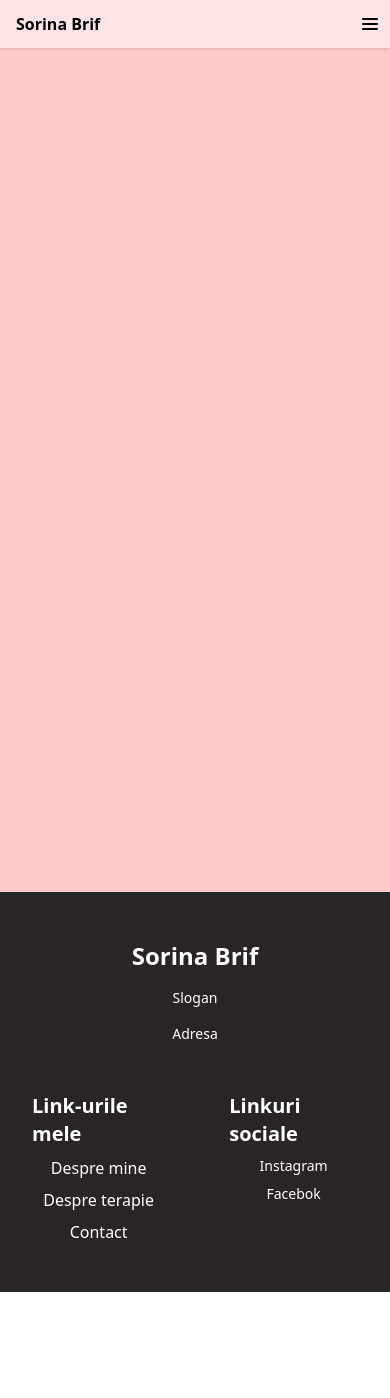
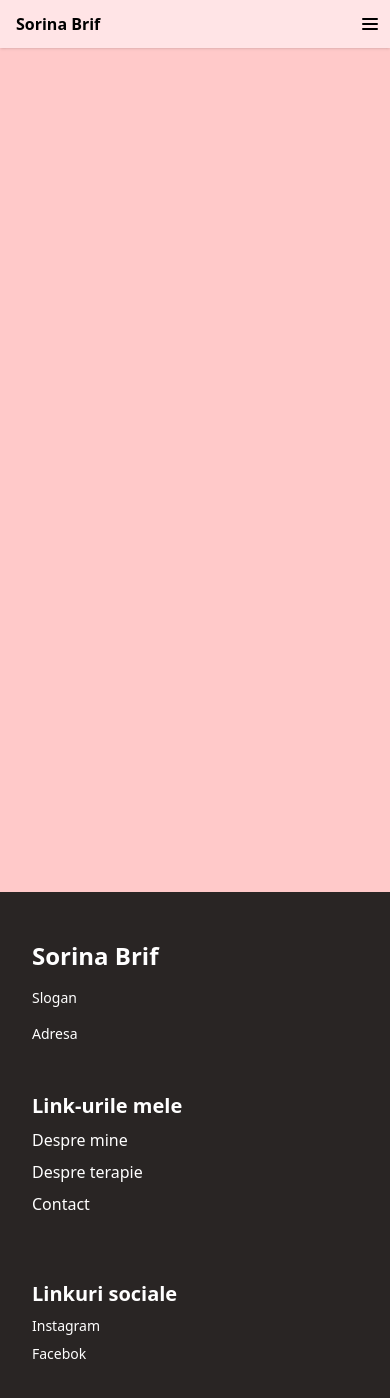
Before and after one commit to antonio-grosu/sorina-brif-website, a Next.js app: page / in a window 390 px wide. Shown: the top 1398 px of the page. Before the commit the page ends 1292 px from the top, so only its background shows below. Built offline with nearby package versions, Linux system fonts and the light colour scheme.

Commit message:
am rezolvat alinierea in footer si animatia pentru hamburger menu

```diff
--- a/components/Footer.tsx
+++ b/components/Footer.tsx
@@ -7,14 +7,14 @@ import Link from "next/link";
 export const Footer = () => {
   return (
     <>
-      <div className="flex flex-col items-center md:flex-row md:justify-between text-white bg-stone-800 py-12 px-8 w-full  h-auto">
-        <div className="flex flex-col gap-4 items-center md:items-start mb-12 md:mb-0">
+      <div className="flex flex-col items-start md:items-center md:flex-row md:justify-between text-white bg-stone-800 py-12 px-8 w-full  h-auto">
+        <div className="flex flex-col gap-4 items-start md:items-center md:items-start mb-12 md:mb-0">
           <h1 className="text-2xl font-semibold">Sorina Brif</h1>
           <p className="text-sm">Slogan</p>
           <p className="text-sm">Adresa</p>
         </div>
-        <div className="flex gap-16">
-          <div className="flex flex-col gap-2 items-center">
+        <div className="flex flex-col md:flex-row gap-16">
+          <div className="flex flex-col gap-2 items-start md:items-center">
             <p className="text-xl font-semibold">Link-urile mele</p>
             <Link href="/about" className="font-sm">
               Despre mine
@@ -26,7 +26,7 @@ export const Footer = () => {
               Contact
             </Link>
           </div>
-          <div className="flex flex-col items-center gap-2">
+          <div className="flex flex-col items-start md:items-center gap-2">
             <p className="text-xl font-semibold">Linkuri sociale</p>
             <Link href={"instagram"} className="text-sm">
               Instagram
--- a/components/Navbar.tsx
+++ b/components/Navbar.tsx
@@ -89,25 +89,26 @@ export const Navbar = () => {
           </svg>
         </button>
       </nav>
-      {/* ideea este sa randez prima oara divul mare si apoi cand se randeaza sa
-      ii dau un translate lui ala mic */}
       {display && (
         <div
           className={`
-          transition-all ease-in duration-500
+          transition-all ease-in duration-300
           flex top-0 md:hidden bg-black/50  w-full min-h-screen absolute `}
           onClick={(e) => {
             let burger = document.getElementById("burger");
             if (e.target != burger) {
-              setDisplay(false);
+              setAnimate(false);
+              setTimeout(() => {
+                setDisplay(false);
+              }, 300);
             }
           }}
         >
           {display && (
             <div
               id="burger"
-              className={`absolute -right-7/12 transform transition-transform ease-in-out duration-400 ${
-                animate ? "-translate-x-full" : " -translate-x-0 "
+              className={`absolute -right-7/12 transform transition-transform ease-in-out duration-500 ${
+                animate ? "-translate-x-full" : " translate-x-full "
               } w-7/12 bg-rose-100 flex flex-col items-start min-h-screen gap-4 px-4 pt-4`}
             >
               <h1 className="p-2 font-bold mb-4">Sorina Brif</h1>
```
